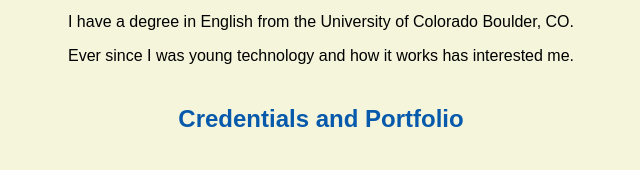
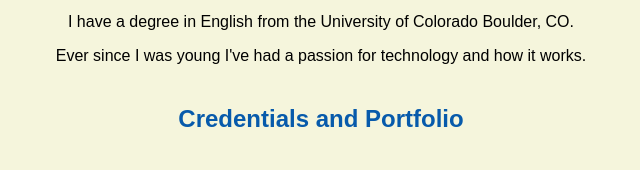
Before and after one commit to Luco2/stratch2, a plain HTML site: page index.html in a window 1280 px wide. Shown: the part 624-794 px from the top of the page, 319-959 px from the left. Drawn offline with Linux system fonts and the light colour scheme.

Commit message:
Update index.html

```diff
--- a/index.html
+++ b/index.html
@@ -20,7 +20,7 @@
     <h2>About Me</h2>
     <p>I currently work in the marketing industry in Denver, CO.</p>
     <p>I have a degree in English from the University of Colorado Boulder, CO.</p>
-    <p>Ever since I was young technology and how it works has interested me.</p>
+    <p>Ever since I was young I've had a passion for technology and how it works.</p>
     <h2>Credentials and Portfolio</h2>
 
     <p><a href="https://my.indeed.com/resume/editor">My Resume</a> | <a href="https://github.com/Luco2">My GitHub</a></p>
```
